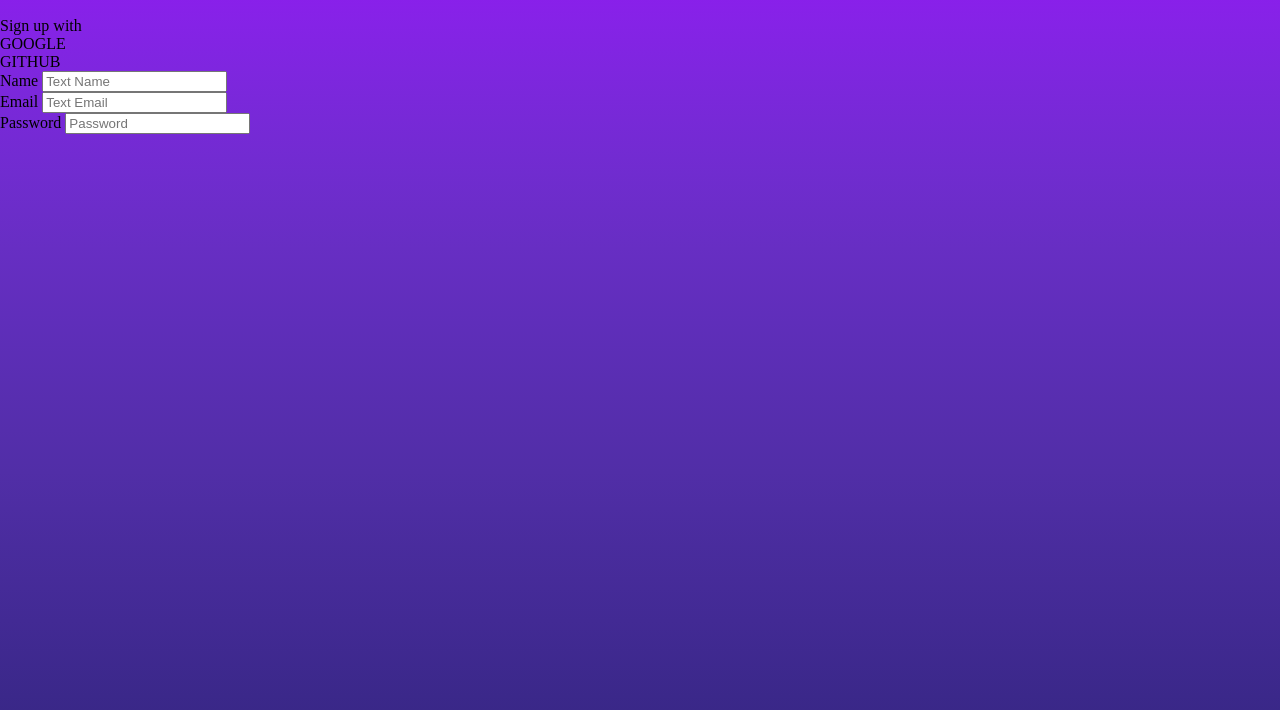
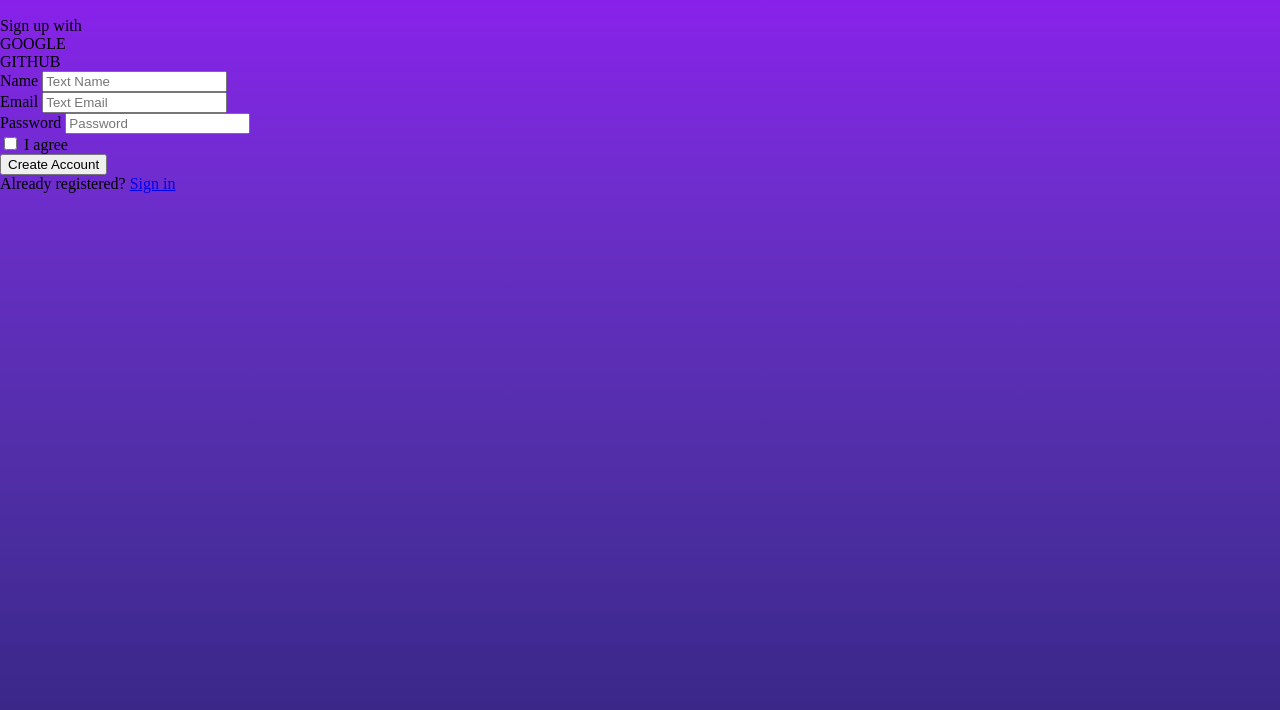
Before and after one commit to dikirahman/signup-form, a plain HTML site: page index.html in a window 1280 px wide. Shown: the part 50-760 px from the top of the page. Drawn offline with Linux system fonts and the light colour scheme.

Commit message:
add button signup

```diff
--- a/index.html
+++ b/index.html
@@ -38,6 +38,16 @@
           <span>Password</span>
           <input class="input-text" type="password" name="password" placeholder="Password" />
         </div>
+        <div class="privacy">
+          <input type="checkbox" name="privacy" id="privacy" />
+          <span>I agree</span>
+        </div>
+        <div class="form__btn">
+          <button class="btn" type="submit">Create Account</button>
+        </div>
+        <div class="already__account">
+          Already registered? <a href="#">Sign in</a>
+        </div>
       </div>
     </div>
   </section>
```
